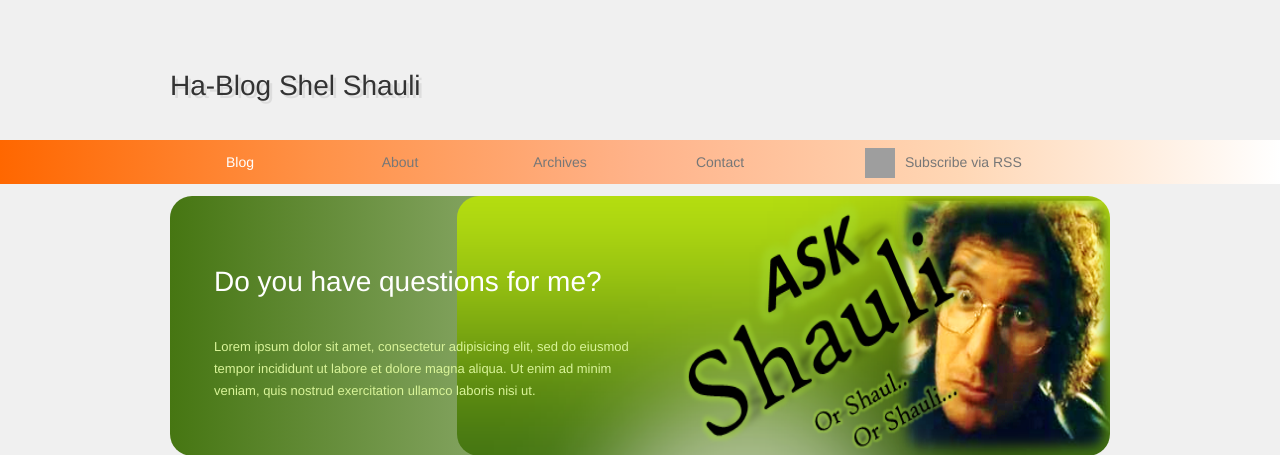
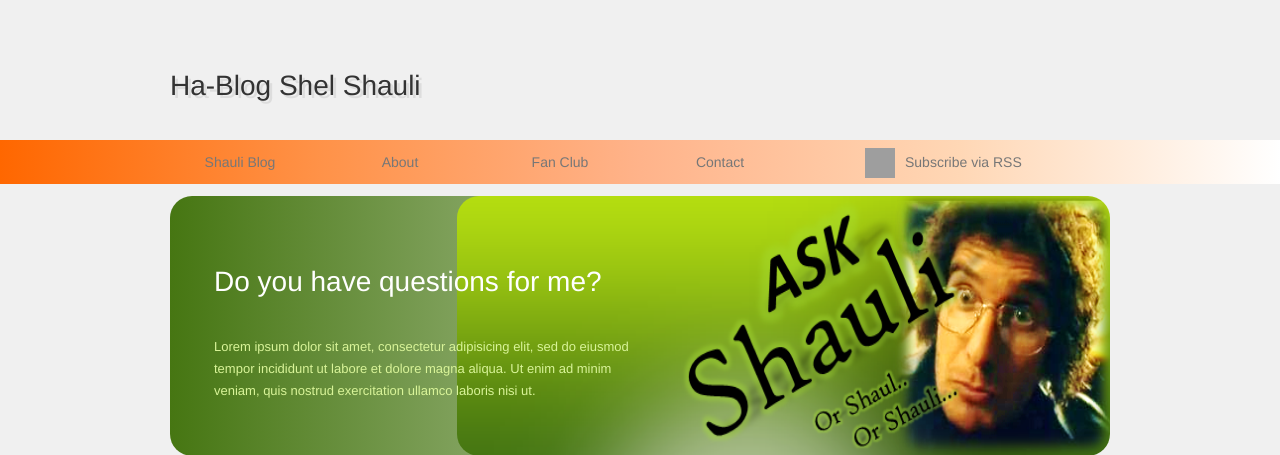
Before and after one commit to progovoy/ex3, an ASP.NET MVC app: page /Home in a window 1280 px wide. Shown: the top 455 px of the page. Run offline with ASP.NET Core 8 and stand-ins for ASP.NET MVC 5, Linux system fonts and the light colour scheme; the project's own start-up code is not run, and a stand-in starts its controllers and pages; some libraries are stand-ins or nearby versions; grey boxes are pictures that could not be loaded.

Commit message:
add charp links

```diff
--- a/ex2/App_Start/RouteConfig.cs
+++ b/ex2/App_Start/RouteConfig.cs
@@ -16,7 +16,7 @@ namespace ex2
             routes.MapRoute(
                 name: "Default",
                 url: "{controller}/{action}/{id}",
-                defaults: new { controller = "Home", action = "Index", id = UrlParameter.Optional }
+                defaults: new { controller = "Blog", action = "Index", id = UrlParameter.Optional }
             );
         }
     }
--- a/ex2/Views/Shared/_Layout.cshtml
+++ b/ex2/Views/Shared/_Layout.cshtml
@@ -3,7 +3,7 @@
     <head>
         <!-- Authors: Pavel Rogovoy (320558414) -->
         <meta name="author" content="Pavel Rogovoy (320558414)">
-        <title>Browser Page title</title>
+        <title>@ViewBag.Title</title>
         @Styles.Render("~/Content/css")
         @Scripts.Render("~/bundles/custom")
         @Scripts.Render("~/bundles/modernizr")
@@ -15,9 +15,9 @@
         <nav>
             <!-- Navigation -->
             <ul>
-                <li class="selected"><a href="#">Blog</a></li>
+                <li>@Html.ActionLink("Shauli Blog", "Index", "Blog")</li>
                 <li><a href="#">About</a></li>
-                <li><a href="#">Archives</a></li>
+                <li>@Html.ActionLink("Fan Club", "Index", "Fans")</li>
                 <li><a href="#">Contact</a></li>
                 <li class="subscribe">
                     <a href="#">
```
